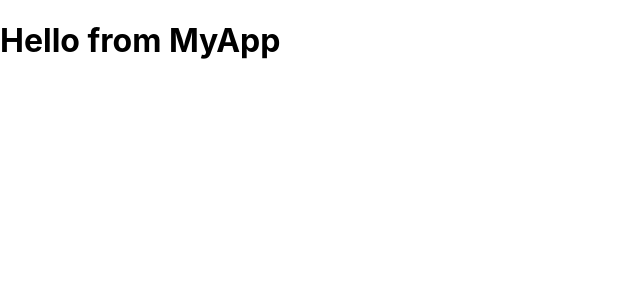
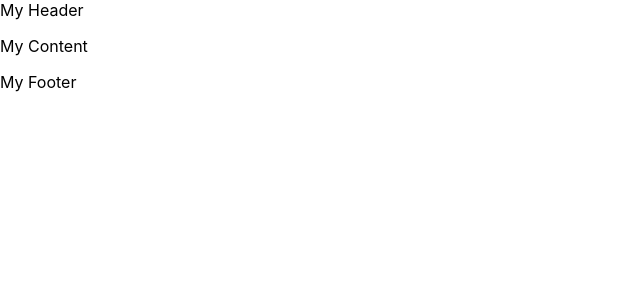
Before and after one commit to anayonkars/todo-app, a React (Create React App) app: page / in a window 1280 px wide. Shown: the top 300 px of the page, without its empty margins (0-640 px from the left). Built offline with nearby package versions, Linux system fonts and the light colour scheme.

Commit message:
Added header, main and footer

```diff
--- a/src/components/MyApp.js
+++ b/src/components/MyApp.js
@@ -1,7 +1,15 @@
 import React, { Component } from "react";
 
 function MyApp() {
-  return <h1>Hello from MyApp</h1>;
+  return (
+    <div>
+      <header>My Header</header>
+      <main>
+        <p>My Content</p>
+      </main>
+      <footer>My Footer</footer>
+    </div>
+  );
 }
 
 export default MyApp;
```
